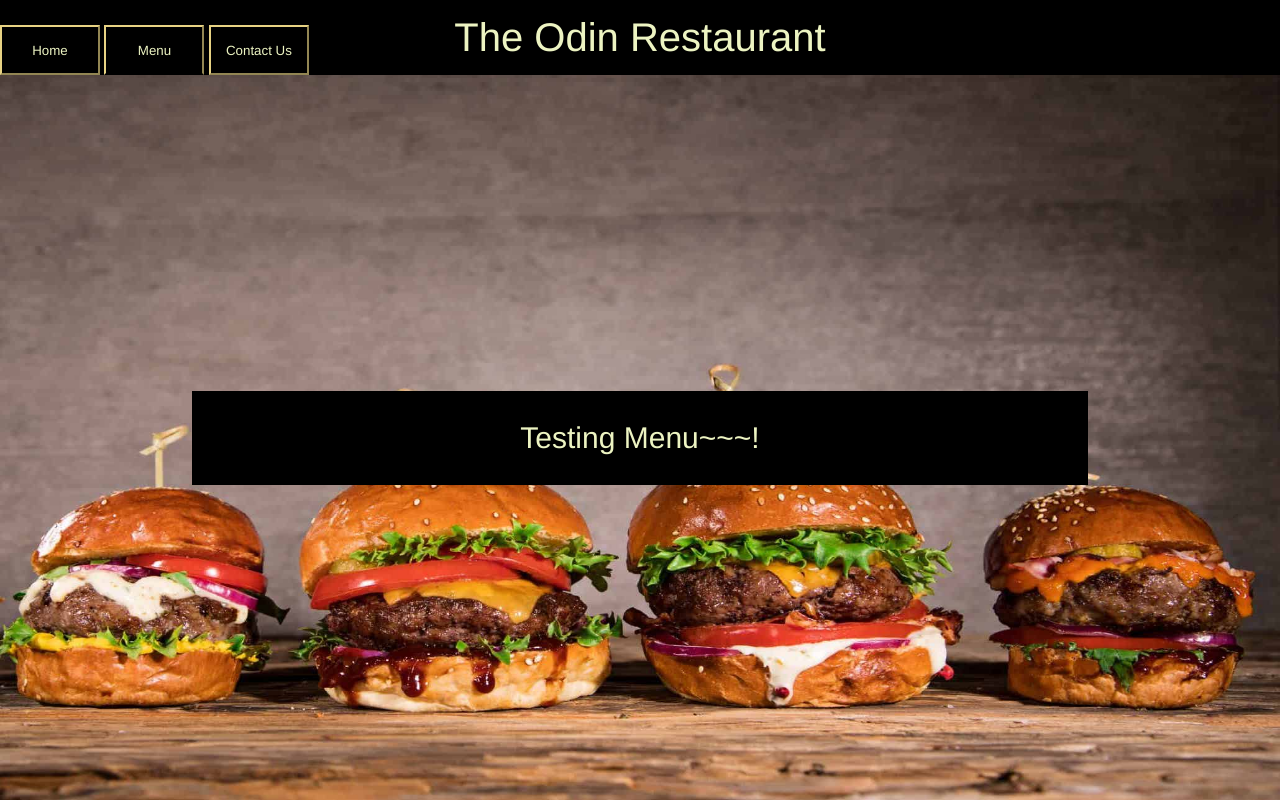
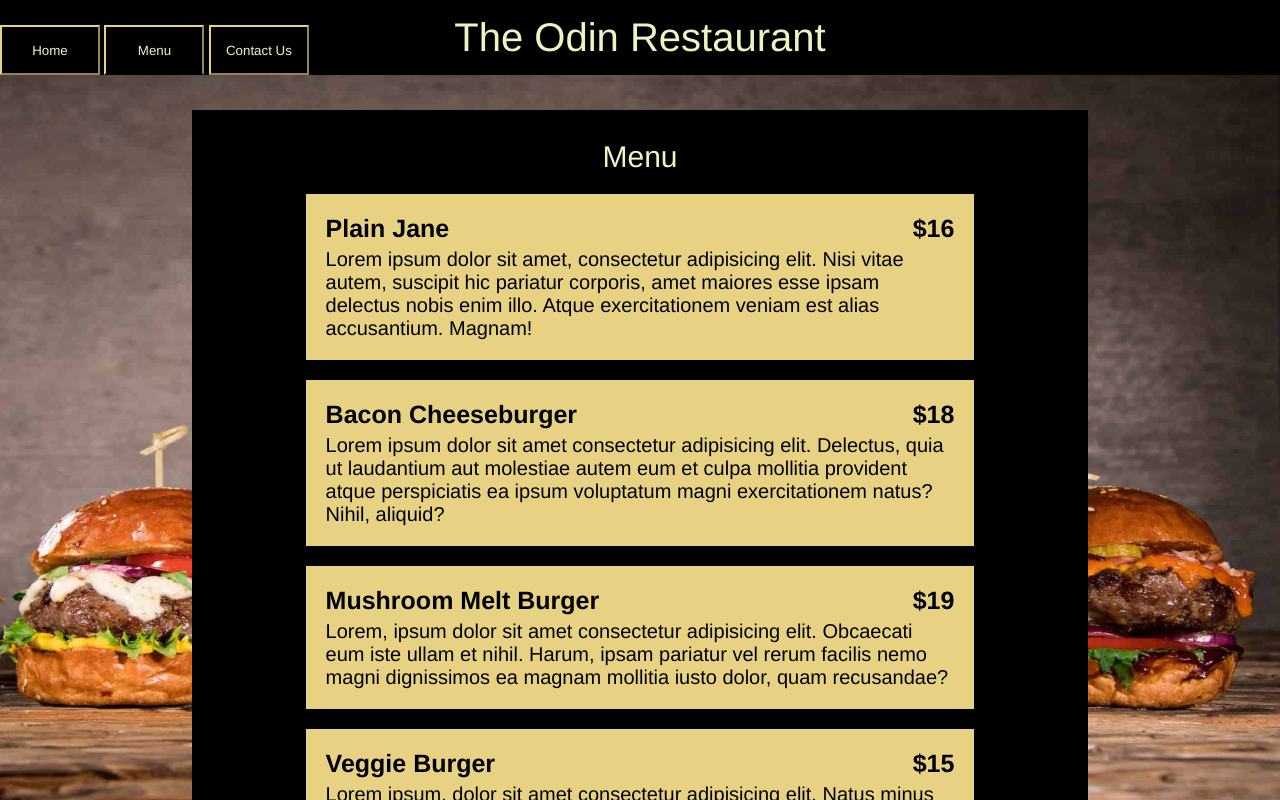
Before and after one commit to CharliePieczonka/odin-restaurant, a website built with webpack: page src/template.html in a window 1280 px wide. Both pictures are taken after a click on the button "Menu". Shown: the top 800 px of the page. Built offline with nearby package versions, Linux system fonts and the light colour scheme.

Commit message:
Complete menu module

```diff
--- a/src/home.js
+++ b/src/home.js
@@ -1,4 +1,8 @@
 const home = (function () {
+
+
+    let displayHome = () => {
+
         let content = document.querySelector("#content");
         let contentInner = document.createElement("div");
         let contentHeader = document.createElement("p");
@@ -8,8 +12,6 @@ const home = (function () {
         let foodInfo = document.createElement("div");
         let foodInfoTitle = document.createElement("p");
         let foodInfoBody = document.createElement("p");
-
-    let displayHome = () => {
 
         contentInner.setAttribute("id", "content-inner");
 
--- a/src/menu.js
+++ b/src/menu.js
@@ -1,21 +1,51 @@
 const menu = (function () {
-    let content = document.querySelector("#content");
-    let contentInner = document.createElement("div");
-    let contentHeader = document.createElement("p");
-    let aboutUs = document.createElement("div");
-    let aboutUsTitle = document.createElement("p");
-    let aboutUsBody = document.createElement("p");
-    let foodInfo = document.createElement("div");
-    let foodInfoTitle = document.createElement("p");
-    let foodInfoBody = document.createElement("p");
+
 
     let displayMenu = () => {
+        let burgers = ["Plain Jane", "Bacon Cheeseburger", "Mushroom Melt Burger", "Veggie Burger"];
+        let prices = ["$16", "$18", "$19", "$15"];
+        let lorems = ["Lorem ipsum dolor sit amet, consectetur adipisicing elit. Nisi vitae autem, suscipit hic pariatur corporis, amet maiores esse ipsam delectus nobis enim illo. Atque exercitationem veniam est alias accusantium. Magnam!",
+        "Lorem ipsum dolor sit amet consectetur adipisicing elit. Delectus, quia ut laudantium aut molestiae autem eum et culpa mollitia provident atque perspiciatis ea ipsum voluptatum magni exercitationem natus? Nihil, aliquid?",
+        "Lorem, ipsum dolor sit amet consectetur adipisicing elit. Obcaecati eum iste ullam et nihil. Harum, ipsam pariatur vel rerum facilis nemo magni dignissimos ea magnam mollitia iusto dolor, quam recusandae?",
+        "Lorem ipsum, dolor sit amet consectetur adipisicing elit. Natus minus rerum, ipsum, suscipit minima ab asperiores molestias quae quibusdam impedit voluptatibus mollitia nostrum a inventore neque possimus alias accusamus necessitatibus."];
+
+        let content = document.querySelector("#content");
+        let contentInner = document.createElement("div");
+        let contentHeader = document.createElement("p");
+
         contentInner.setAttribute("id", "content-inner");
-
         contentHeader.setAttribute("class", "content-header");
-        contentHeader.textContent = "Testing Menu~~~!";
+        contentHeader.textContent = "Menu";
 
         contentInner.appendChild(contentHeader);
+
+        for(let i = 0; i < burgers.length; i++) {
+            let burgerDiv = document.createElement("div");
+            let burgerInfoDiv = document.createElement("div");
+            let burgerTitle = document.createElement("p");
+            let burgerPrice = document.createElement("p");
+            let burgerBody = document.createElement("p");
+
+            burgerDiv.setAttribute("class", "menu-div");
+            burgerInfoDiv.setAttribute("class", "itemInfo");
+            burgerTitle.setAttribute("class", "content-title");
+            burgerPrice.setAttribute("class", "price");
+            burgerBody.setAttribute("class", "content-body");
+
+            burgerTitle.textContent = burgers[i];
+            burgerPrice.textContent = prices[i];
+            burgerInfoDiv.appendChild(burgerTitle);
+            burgerInfoDiv.appendChild(burgerPrice);
+
+            burgerBody.textContent = lorems[i];
+
+            burgerDiv.appendChild(burgerInfoDiv);
+            burgerDiv.appendChild(burgerBody);
+
+            contentInner.append(burgerDiv);
+
+        }
+
         content.appendChild(contentInner);
     }
 
--- a/src/styles.css
+++ b/src/styles.css
@@ -9,10 +9,10 @@
 body {
     display: flex;
     flex-direction: column;
-    height: 100vh;
     background-image: url('./images/burgers-scaled.jpg');
     background-repeat: no-repeat;
     background-size: 100% 100%;
+    background-attachment: fixed;
 }
 
 header {
@@ -54,9 +54,7 @@ button:hover {
     display: grid;
     justify-content: center;
     align-items: center;
-    width: 100%;
-    height: 100%;
-    padding: 30px;
+    padding: 35px;
 }
 
 #content-inner {
@@ -93,3 +91,23 @@ button:hover {
 .content-body {
     font-size: 20px;
 }
+
+.menu-div {
+    display: flex;
+    flex-direction: column;
+    gap: 5px;
+    background-color: #E7D283;
+    width: 80%;
+    padding: 20px;
+    height: 50%;
+}
+
+.itemInfo {
+    display: flex;
+    justify-content: space-between;
+}
+
+.price {
+    font-size: 25px;
+    font-weight: bold;
+}
```
Also changed, not shown: src/template.html (line endings or trailing spaces). Lines whose indentation alone changed are shown as unchanged.
